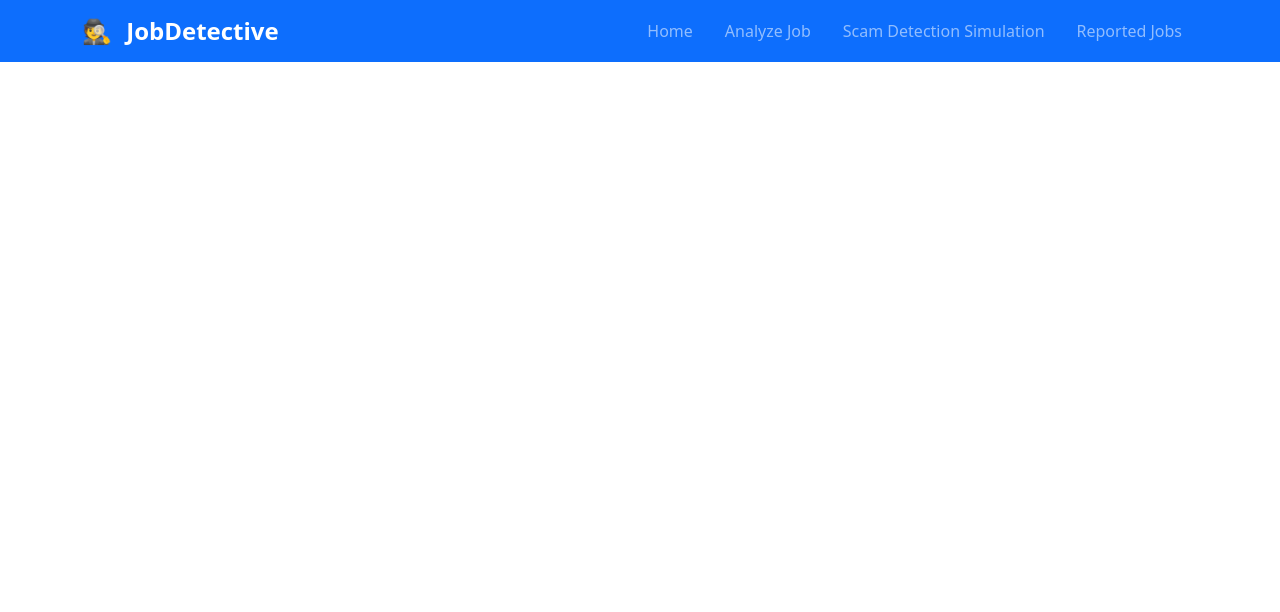
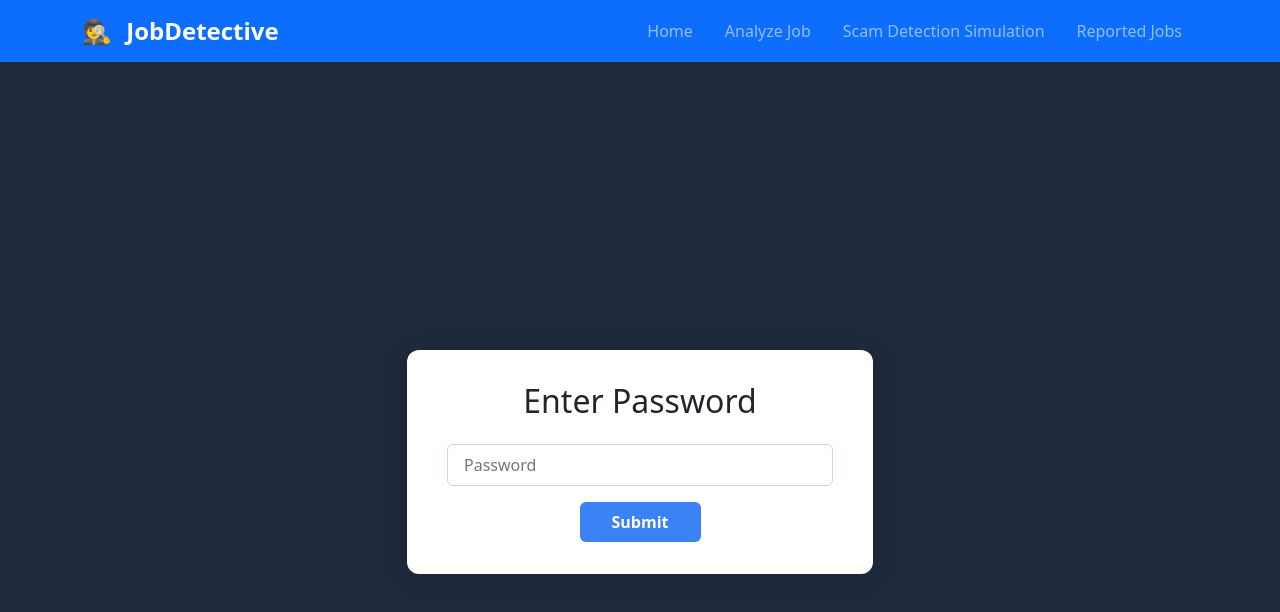
Before and after one commit to notadityah/FIT5120-JobDetective, a Vue app: page /login in a window 1280 px wide. Shown: the top 612 px of the page. Built offline with nearby package versions, Linux system fonts and the light colour scheme.

Commit message:
feat: Implement login functionality with password verification and navigation guard

```diff
--- a/index.html
+++ b/index.html
@@ -4,7 +4,7 @@
     <meta charset="UTF-8" />
     <link rel="icon" href="/favicon.ico" />
     <meta name="viewport" content="width=device-width, initial-scale=1.0" />
-    <title>Vite App</title>
+    <title>Job Detective</title>
   </head>
   <body>
     <div id="app"></div>
--- a/src/App.vue
+++ b/src/App.vue
@@ -1,9 +1,13 @@
 <script setup>
 import NavigationBar from './components/NavigationBar.vue'
+import { useRoute } from 'vue-router'
+
+const route = useRoute()
+const showNavBar = route.name !== 'login' // Hide nav bar on login page
 </script>
 
 <template>
-  <header>
+  <header v-if="showNavBar">
     <NavigationBar />
   </header>
   <main>
--- a/src/router/index.js
+++ b/src/router/index.js
@@ -2,9 +2,15 @@ import { createRouter, createWebHistory } from 'vue-router'
 import HomeView from '../views/HomeView.vue'
 import AnalyzeView from '../views/AnalyzeView.vue'
 import ReportView from '../views/ReportView.vue'
+import LoginView from '../views/LoginView.vue'
 
 // Configure routes
 const routes = [
+  {
+    path: '/login',
+    name: 'login',
+    component: LoginView,
+  },
   {
     path: '/',
     name: 'home',
@@ -28,4 +34,16 @@ const router = createRouter({
   routes,
 })
 
+// Navigation guard
+router.beforeEach((to, from, next) => {
+  const isAuthenticated = localStorage.getItem('authenticated') === 'true'
+  if (to.name !== 'login' && !isAuthenticated) {
+    next({ name: 'login' })
+  } else if (to.name === 'login' && isAuthenticated) {
+    next({ name: 'home' })
+  } else {
+    next()
+  }
+})
+
 export default router
--- /dev/null
+++ b/src/views/LoginView.vue
@@ -0,0 +1,72 @@
+<template>
+  <div class="password-screen">
+    <div class="password-box">
+      <h2>Enter Password</h2>
+      <input
+        type="password"
+        v-model="password"
+        @keyup.enter="checkPassword"
+        placeholder="Password"
+      />
+      <button @click="checkPassword">Submit</button>
+      <p v-if="error" class="error">{{ error }}</p>
+    </div>
+  </div>
+</template>
+
+<script setup>
+import { ref } from 'vue'
+import { useRouter } from 'vue-router'
+
+const password = ref('')
+const error = ref('')
+const router = useRouter()
+const PASSWORD = import.meta.env.VITE_PASSWORD
+
+function checkPassword() {
+  if (password.value === PASSWORD) {
+    localStorage.setItem('authenticated', 'true')
+    error.value = ''
+    router.replace({ name: 'home' })
+  } else {
+    error.value = 'Incorrect password'
+  }
+}
+</script>
+
+<style scoped>
+.password-screen {
+  min-height: 100vh;
+  display: flex;
+  align-items: center;
+  justify-content: center;
+  background: #1e293b;
+}
+.password-box {
+  background: #fff;
+  padding: 2rem 2.5rem;
+  border-radius: 12px;
+  box-shadow: 0 4px 24px rgba(0, 0, 0, 0.1);
+  text-align: center;
+}
+.password-box input {
+  padding: 0.5rem 1rem;
+  margin: 1rem 0;
+  border-radius: 6px;
+  border: 1px solid #cbd5e1;
+  width: 100%;
+}
+.password-box button {
+  padding: 0.5rem 2rem;
+  border-radius: 6px;
+  border: none;
+  background: #3b82f6;
+  color: #fff;
+  font-weight: 600;
+  cursor: pointer;
+}
+.error {
+  color: #dc2626;
+  margin-top: 1rem;
+}
+</style>
```
